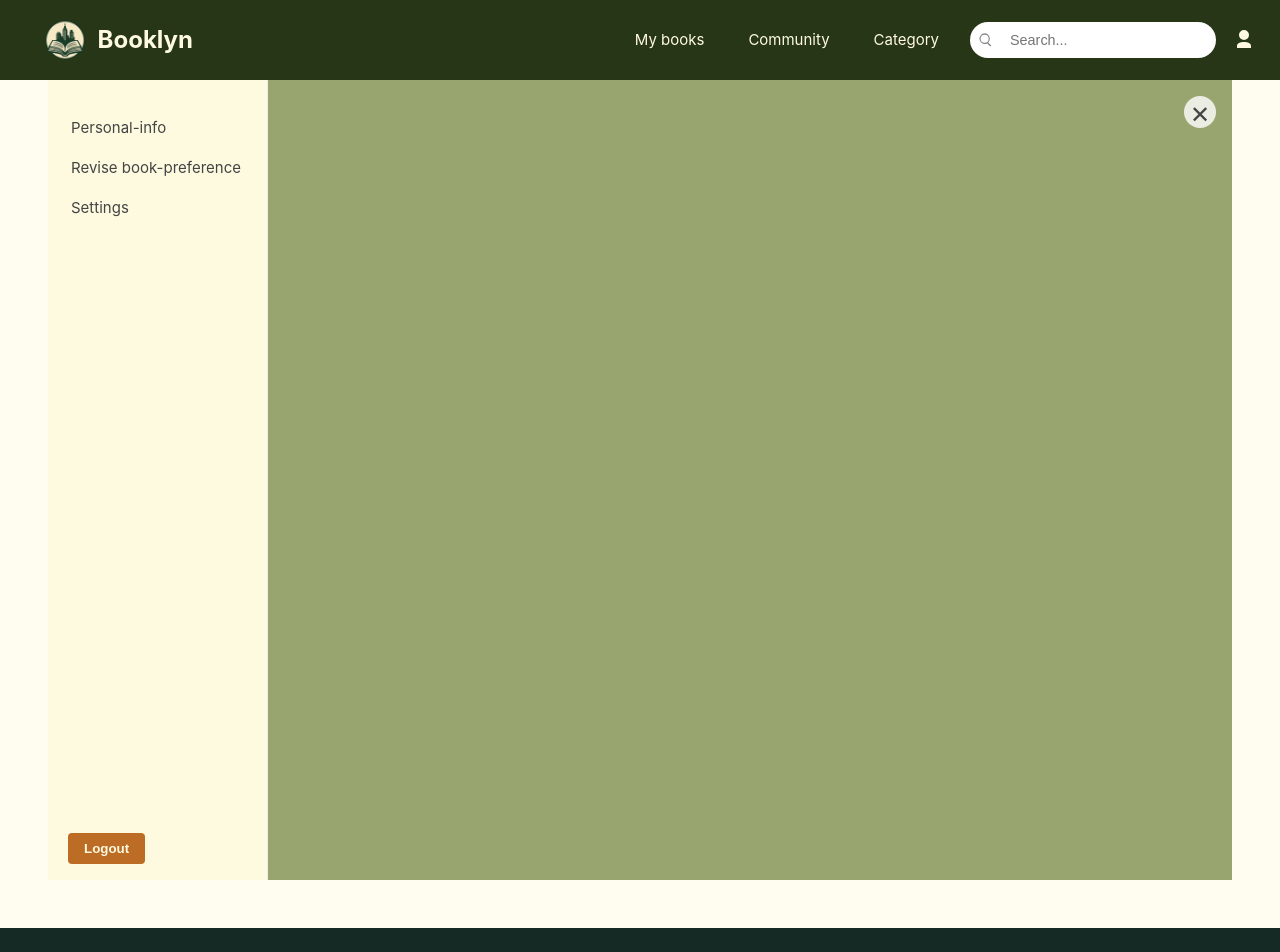
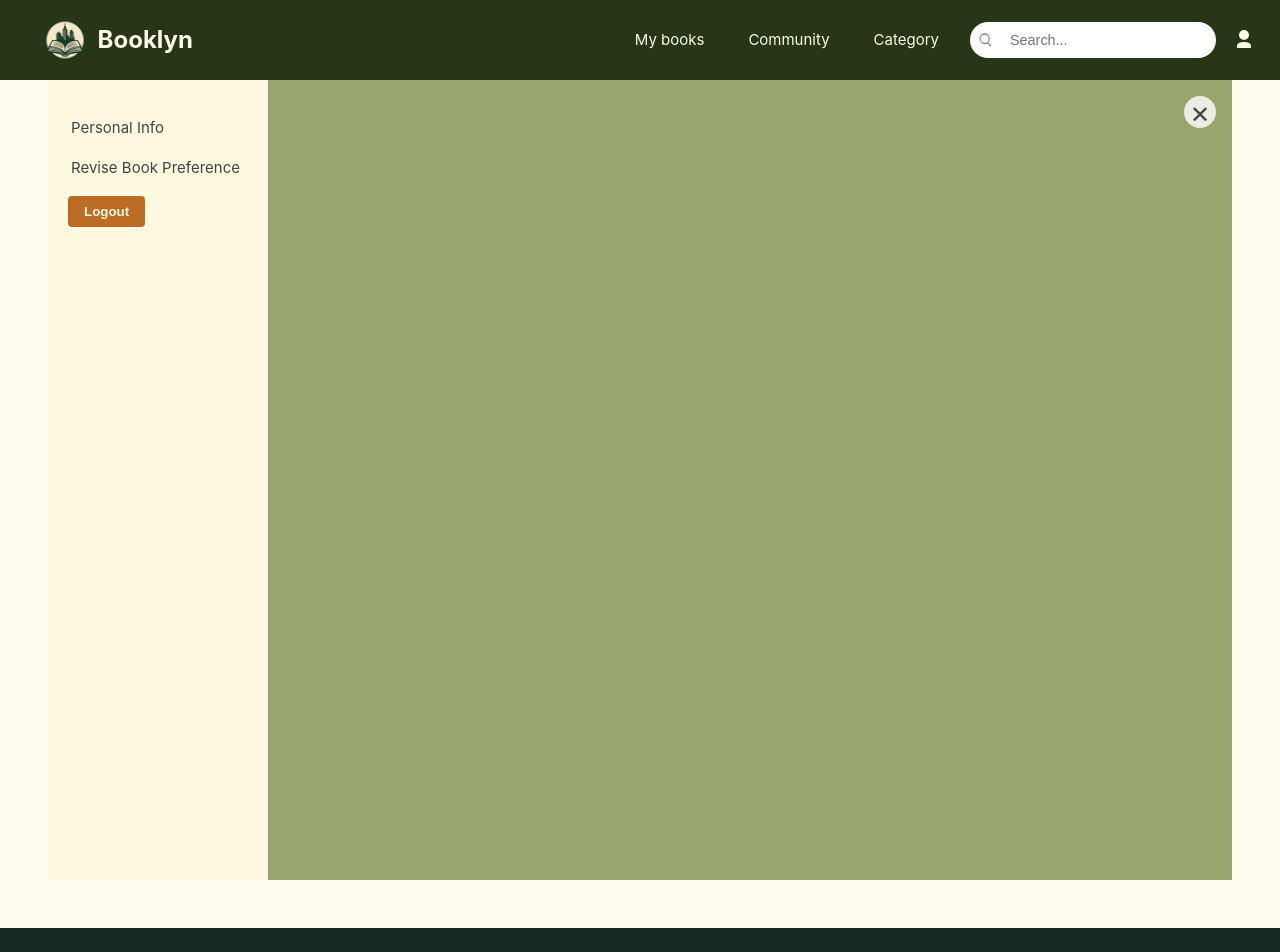
Before and after one commit to glendawei/Booklyn, a Vue app: page /profile-settings in a window 1280 px wide. Shown: the top 952 px of the page. Built offline with nearby package versions, Linux system fonts and the light colour scheme.

Commit message:
refinement on perdonal info

```diff
--- a/src/components/SearchBar.vue
+++ b/src/components/SearchBar.vue
@@ -66,7 +66,7 @@ function handleUserClick() {
   console.log('user icon clicked')
   const isLoggedIn = localStorage.getItem('loggedIn') === 'true'
   if (isLoggedIn) {
-    router.push('/profile-settings')
+    router.push('/profile-settings/personal-info')
   } else {
     router.push('/Login')
   }
--- a/src/layouts/ProfileLayout.vue
+++ b/src/layouts/ProfileLayout.vue
@@ -6,19 +6,17 @@
 <aside class="sidebar">
   <ul>
     <li :class="{ active: $route.path === '/profile-settings/personal-info' }">
-          <router-link to="/profile-settings/personal-info">Personal-info</router-link>
+      <router-link to="/profile-settings/personal-info">Personal Info</router-link>
     </li>
     <li :class="{ active: $route.path === '/profile-settings/book-preference' }">
-          <router-link to="/profile-settings/book-preference">Revise book-preference</router-link>
+      <router-link to="/profile-settings/book-preference">Revise Book Preference</router-link>
     </li>
-        <li :class="{ active: $route.path === '/profile-settings/settings' }">
-          <router-link to="/profile-settings/settings">Settings</router-link>
+    <li>
+      <button class="logout-btn" @click="logout">Logout</button>
     </li>
   </ul>
+</aside>
 
-      <!-- Logout 按鈕 -->
-      <button class="logout-btn" @click="logout">Logout</button>
-    </aside>
 
     <main class="main">
       <router-view />
@@ -92,9 +90,6 @@ export default {
 }
 
 .logout-btn {
-  position: absolute;
-  bottom: 16px;
-  left: 20px;
   padding: 8px 16px;
   background-color: #BC6C25;
   color: #FEFAE0;
```
Lines whose indentation alone changed are shown as unchanged.
